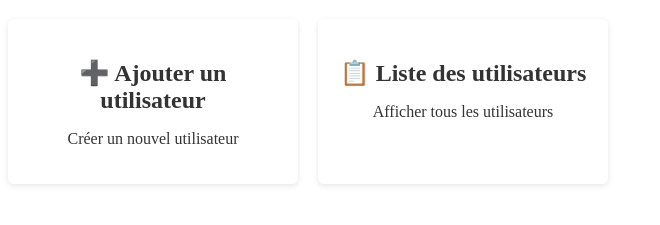
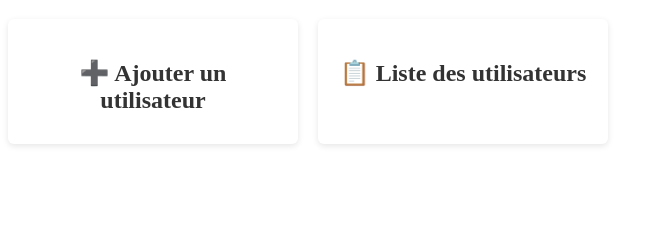
Before and after one commit to razoons/Site_Roman, a plain HTML site: page index.html in a window 1280 px wide. Shown: the part 61-286 px from the top of the page, without its empty margins (0-660 px from the left). Drawn offline with Linux system fonts and the light colour scheme.

Commit message:
Fix HTML formatting and structure

```diff
--- a/index.html
+++ b/index.html
@@ -12,12 +12,10 @@
 <div class="menu">
     <a class="card" href="ajout.html">
         <h2>➕ Ajouter un utilisateur</h2>
-        <p>Créer un nouvel utilisateur</p>
     </a>
 
     <a class="card" href="liste.html">
         <h2>📋 Liste des utilisateurs</h2>
-        <p>Afficher tous les utilisateurs</p>
     </a>
 </div>
 
```
